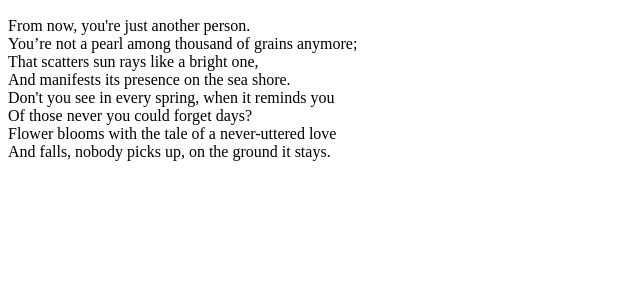
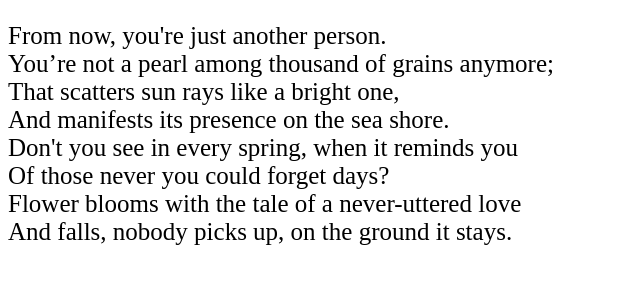
Before and after one commit to Tausif07/Secondweb, a plain HTML site: page Pearl on The Shore.html in a window 1280 px wide. Shown: the part 38-322 px from the top of the page, without its empty margins (0-640 px from the left). Drawn offline with Linux system fonts and the light colour scheme.

Commit message:
Update Pearl on The Shore.html

```diff
--- a/Pearl on The Shore.html
+++ b/Pearl on The Shore.html
@@ -4,7 +4,7 @@
   </head>
   <body>
     <h2>Pearl on The Shore</h2>
-    <p style = "font-size 25px">
+    <p style = "font-size: 25px">
     From now, you're just another person.<br>
 You’re not a pearl among thousand of grains anymore;<br>
 That scatters sun rays like a bright one,<br>
```
